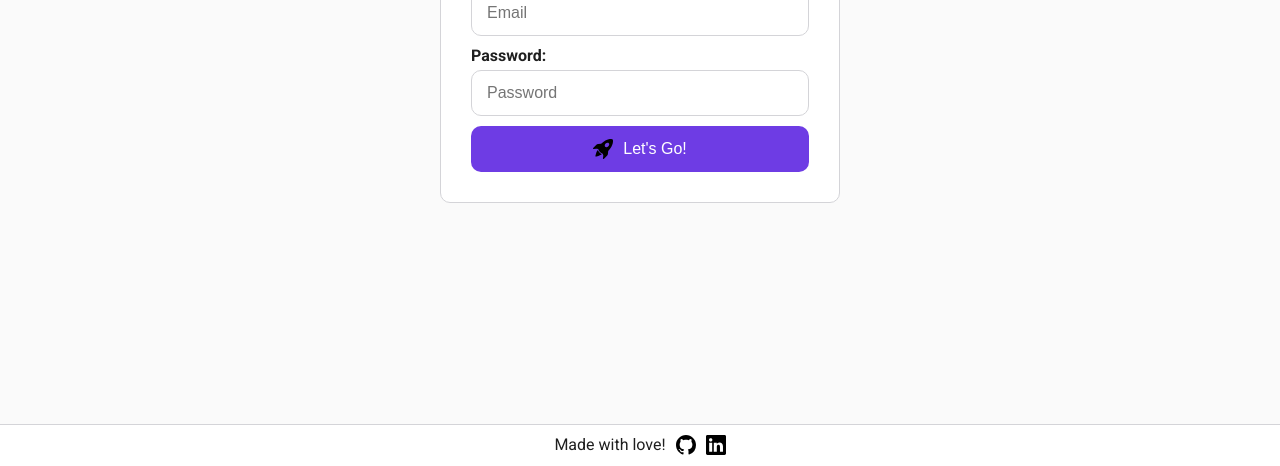
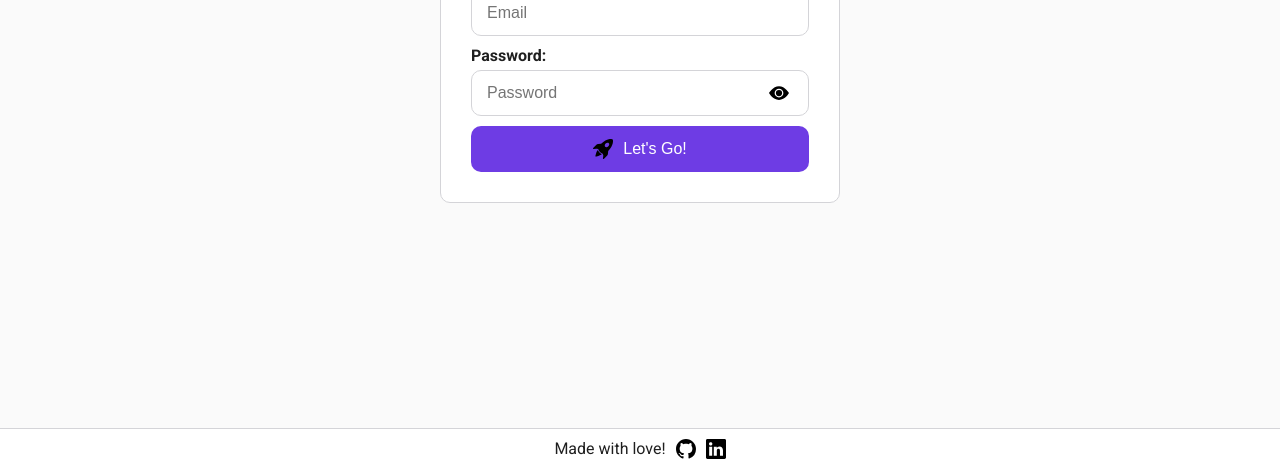
Before and after one commit to CarlosFonseca75/aura-challenge, a Next.js app in the folder frontend/: page / in a window 1280 px wide. Shown: the part 331-797 px from the top of the page. Built offline with nearby package versions, Linux system fonts and the light colour scheme.

Commit message:
feat: :sparkles: New Icon as Button prop and adding password handler in the FormInput.tsx component.

```diff
--- a/frontend/src/components/common/FormInput.tsx
+++ b/frontend/src/components/common/FormInput.tsx
@@ -1,27 +1,52 @@
-import { useId } from "react";
+import { useId, useState, type InputHTMLAttributes as InputAttrs } from "react";
 import type { FieldError, UseFormRegister } from "react-hook-form";
+import { Icon } from "./Icon";
 import styles from "./styles/FormInput.module.scss";
 
-interface FormInputProps {
-  type: string;
+interface FormInputProps extends InputAttrs<HTMLInputElement> {
   label: string;
   name: string;
-  placeholder?: string;
   error?: FieldError;
   valueAsNumber?: boolean;
   register: UseFormRegister<any>;
 }
 
+interface PasswordToggleProps {
+  isVisible: boolean;
+  onToggle: () => void;
+}
+
+const PasswordToggle = ({ isVisible, onToggle }: PasswordToggleProps) => {
+  const iconName = isVisible ? "EyeSlashFill" : "EyeFill";
+  const iconTitle = isVisible ? "Hide Password" : "Show Password";
+
+  return (
+    <Icon
+      name={iconName}
+      title={iconTitle}
+      aria-label={iconTitle}
+      onClick={onToggle}
+      className={styles.password}
+      isBtn
+    />
+  );
+};
+
 const FormInput = ({
-  type,
+  type = "text",
   label,
   name,
   placeholder,
+  error,
   register,
-  error,
   valueAsNumber,
+  ...rest
 }: FormInputProps) => {
   const id = useId();
+  const [isPwdVisible, setIsPwdVisible] = useState(false);
+
+  const isPassword = type === "password";
+  const inputType = isPassword && isPwdVisible ? "text" : type;
 
   return (
     <div className={styles.container}>
@@ -29,16 +54,26 @@ const FormInput = ({
         {label}
       </label>
 
-      <input
-        id={id}
-        className={styles.input}
-        type={type}
-        placeholder={placeholder}
-        {...register(name, { valueAsNumber })}
-      />
+      <div className={styles.inputContainer}>
+        <input
+          id={id}
+          type={inputType}
+          placeholder={placeholder}
+          className={styles.input}
+          {...register(name, { valueAsNumber })}
+          {...rest}
+        />
+
+        {isPassword && (
+          <PasswordToggle
+            isVisible={isPwdVisible}
+            onToggle={() => setIsPwdVisible((prev) => !prev)}
+          />
+        )}
+      </div>
 
       {error && (
-        <span id={`${id}-error`} className={styles.error}>
+        <span className={styles.error} role="alert">
           {error.message}
         </span>
       )}
--- a/frontend/src/components/common/Icon.tsx
+++ b/frontend/src/components/common/Icon.tsx
@@ -1,5 +1,7 @@
 import * as Icons from "react-bootstrap-icons";
 import Link from "next/link";
+import styles from "./styles/Icon.module.scss";
+import classNames from "classnames";
 
 interface IconProps {
   name: keyof typeof Icons;
@@ -7,26 +9,62 @@ interface IconProps {
   className?: string;
   href?: string;
   title?: string;
+  isBtn?: boolean;
+  onClick?: () => void;
 }
 
 const Icon = (props: IconProps) => {
-  const { name, size = 20, className, href, title } = props;
+  const {
+    name,
+    size = 20,
+    className,
+    href,
+    title,
+    isBtn = false,
+    onClick,
+  } = props;
 
   const BootstrapIcon = Icons[name];
 
   if (!BootstrapIcon) {
-    console.warn(`⚠️ Icon "${name}" does not exist react-bootstrap-icons.`);
+    console.warn(`⚠️ Icon "${name}" does not exist in react-bootstrap-icons.`);
+    return null;
   }
 
-  const iconElement = <BootstrapIcon size={size} className={className} />;
+  const ariaLabel = title || name;
 
-  if (!href) return iconElement;
+  const classes = classNames(styles.icon, className);
 
-  return (
-    <Link href={href} title={title} target="_blank" rel="noopener noreferrer">
-      {iconElement}
-    </Link>
-  );
+  if (isBtn) {
+    return (
+      <button
+        type="button"
+        onClick={onClick}
+        aria-label={ariaLabel}
+        title={title}
+        className={classes}
+      >
+        <BootstrapIcon size={size} />
+      </button>
+    );
+  }
+
+  if (href) {
+    return (
+      <Link
+        href={href}
+        title={title}
+        aria-label={ariaLabel}
+        className={classes}
+        target="_blank"
+        rel="noopener noreferrer"
+      >
+        <BootstrapIcon size={size} />
+      </Link>
+    );
+  }
+
+  return <BootstrapIcon size={size} className={classes} />;
 };
 
 export { Icon };
--- a/frontend/src/components/common/styles/FormInput.module.scss
+++ b/frontend/src/components/common/styles/FormInput.module.scss
@@ -8,6 +8,11 @@
   font-weight: bold;
 }
 
+.inputContainer {
+  display: grid;
+  position: relative;
+}
+
 .input {
   padding: 1.3rem 1.5rem;
   border-radius: 1rem;
@@ -15,6 +20,13 @@
   font-size: 1.6rem;
 }
 
+.password {
+  position: absolute;
+  right: 2rem;
+  top: 50%;
+  transform: translateY(-50%);
+}
+
 .error {
   font-size: 1.4rem;
   color: var(--danger-color);
--- /dev/null
+++ b/frontend/src/components/common/styles/Icon.module.scss
@@ -0,0 +1,10 @@
+.icon {
+  width: max-content;
+  background-color: transparent;
+  border: none;
+  line-height: 0;
+
+  &:hover {
+    cursor: pointer;
+  }
+}
--- a/frontend/src/components/home/LoginForm.tsx
+++ b/frontend/src/components/home/LoginForm.tsx
@@ -34,6 +34,7 @@ const LoginForm = () => {
         placeholder="Email"
         name="email"
         register={register}
+        maxLength={100}
         error={errors.email}
       />
 
@@ -43,6 +44,7 @@ const LoginForm = () => {
         placeholder="Password"
         name="password"
         register={register}
+        maxLength={20}
         error={errors.password}
       />
 
```
